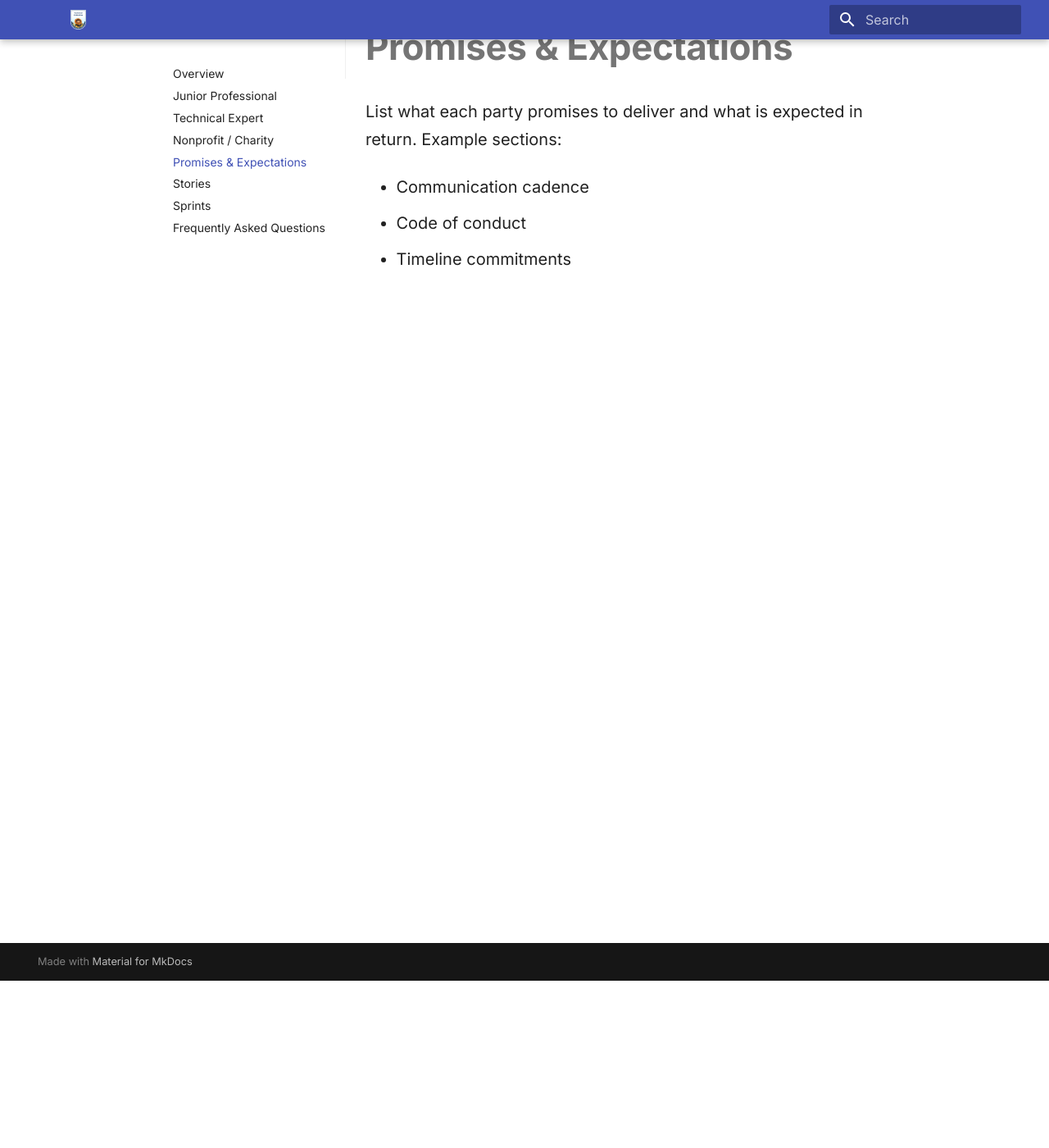
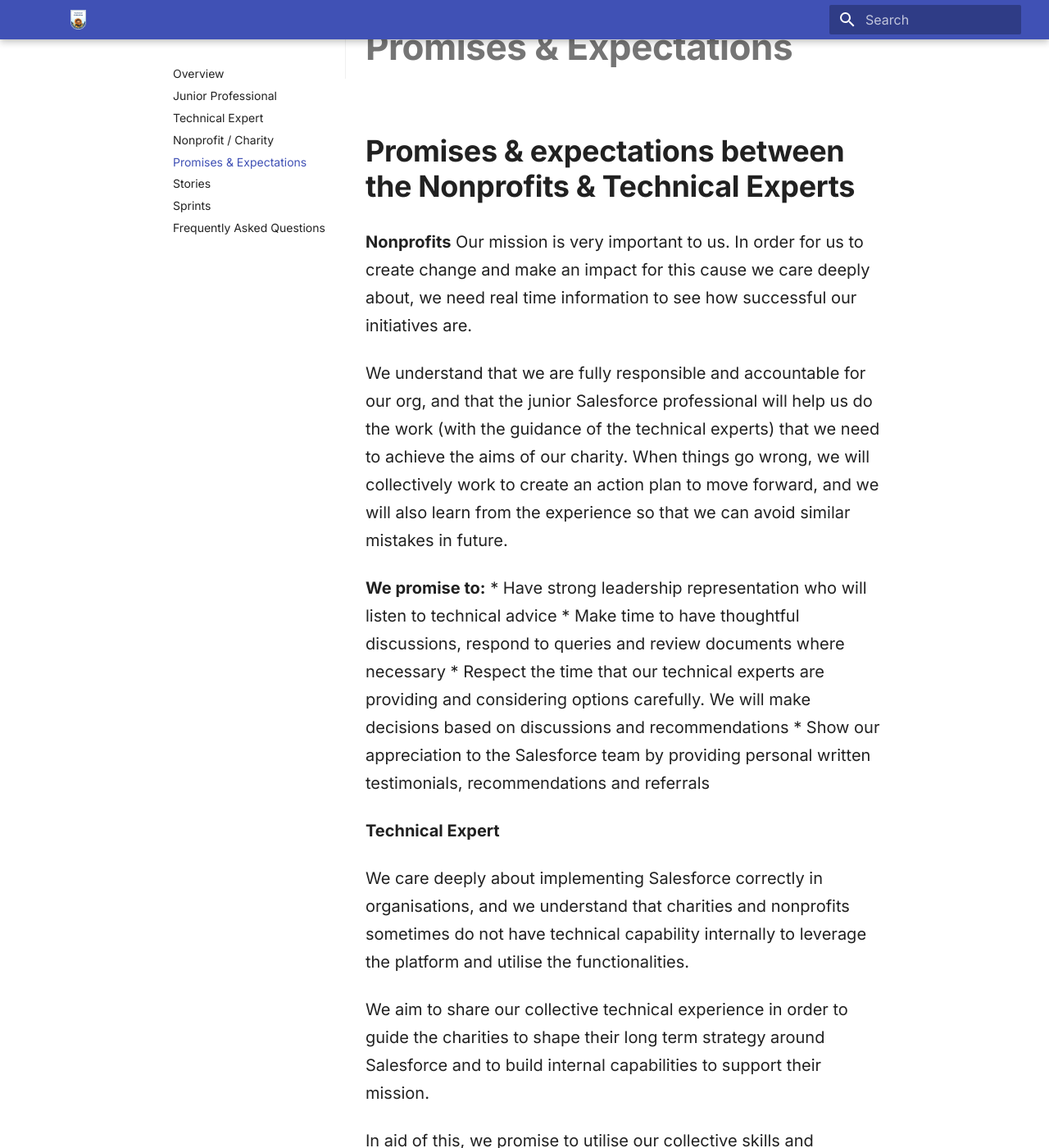
Before and after one commit to SFDO-Community-Sprints/The-Technical-Collective, an MkDocs documentation site: the page built from files/docs/promises-expectations.md, in a window 1280 px wide and 1400 px high, scrolled down 204 px. Shown: the whole window at 82% size. Built offline with MkDocs 1.6.1 and Material for MkDocs 9.7.7, drawn with Linux system fonts in a browser that asks for light colours; some of the changed text lies outside the part shown.

Commit message:
Update promises-expectations.md

```diff
--- a/files/docs/promises-expectations.md
+++ b/files/docs/promises-expectations.md
@@ -1,7 +1,31 @@
 # Promises & Expectations
 
-List what each party promises to deliver and what is expected in return. Example sections:
+## Promises & expectations between the Nonprofits & Technical Experts
 
-* Communication cadence
-* Code of conduct
-* Timeline commitments
+**Nonprofits**
+Our mission is very important to us. In order for us to create change and make an impact for this cause we care deeply about, we need real time information to see how successful our initiatives are.
+
+We understand that we are fully responsible and accountable for our org, and that the junior Salesforce professional will help us do the work (with the guidance of the technical experts) that we need to achieve the aims of our charity.
+When things go wrong, we will collectively work to create an action plan to move forward, and we will also learn from the experience so that we can avoid similar mistakes in future.
+
+**We promise to:**
+* Have strong leadership representation who will listen to technical advice
+* Make time to have thoughtful discussions, respond to queries and review documents where necessary
+* Respect the time that our technical experts are providing and considering options carefully. We will make decisions based on discussions and recommendations
+* Show our appreciation to the Salesforce team by providing personal written testimonials, recommendations and referrals
+
+**Technical Expert**
+
+We care deeply about implementing Salesforce correctly in organisations, and we understand that charities and nonprofits sometimes do not have technical capability internally to leverage the platform and utilise the functionalities.
+
+We aim to share our collective technical experience in order to guide the charities to shape their long term strategy around Salesforce and to build internal capabilities to support their mission.
+
+In aid of this, we promise to utilise our collective skills and experience to:
+
+* Understand charity mission, current technical and business landscape, and run discovery to help gain clarity on their long term goals
+* Use Salesforce Well-Architected framework to build solutions that provide long term value for the charity
+* Provide strategic advice on technical implementation of Salesforce and related clouds/apps
+* Advice on the technical and project governance to ensure the projects are successful
+* Guide the charity on how to build their internal capability by reviewing the job descriptions for the admin job role and general advice on candidate recruitment process
+* Be clear about the hours and timings that we can commit to the programme
+Be honest if we are no longer able to provide services due to personal or professional circumstances
```
